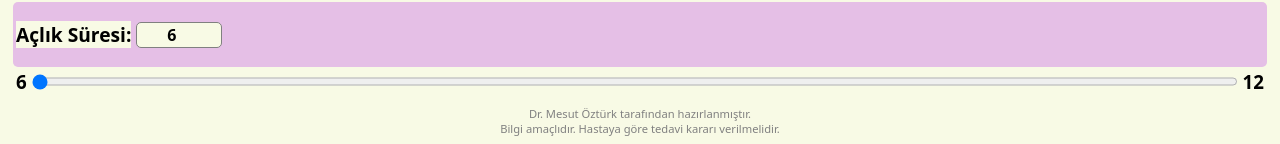
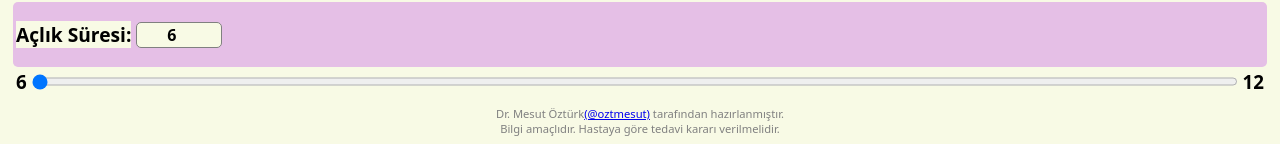
Before and after one commit to drmst/Blood-loose-and-fluid-deficit-calculator, a React (Vite) app: page / in a window 1280 px wide. Shown: the part 678-822 px from the top of the page. Built offline with nearby package versions, Linux system fonts and the light colour scheme.

Commit message:
instagram eklendi

```diff
--- a/src/App.jsx
+++ b/src/App.jsx
@@ -128,10 +128,11 @@ function App() {
         isFastingCorrect={isFastingCorrect}
       />
       <p className="reminder">
-        Dr. Mesut Öztürk tarafından hazırlanmıştır.
+        Dr. Mesut Öztürk<a href="https://www.instagram.com/oztmesut/">(@oztmesut)</a> tarafından hazırlanmıştır.
         <br />
         Bilgi amaçlıdır. Hastaya göre tedavi kararı verilmelidir.
       </p>
+
     </div>
   );
 }
```
